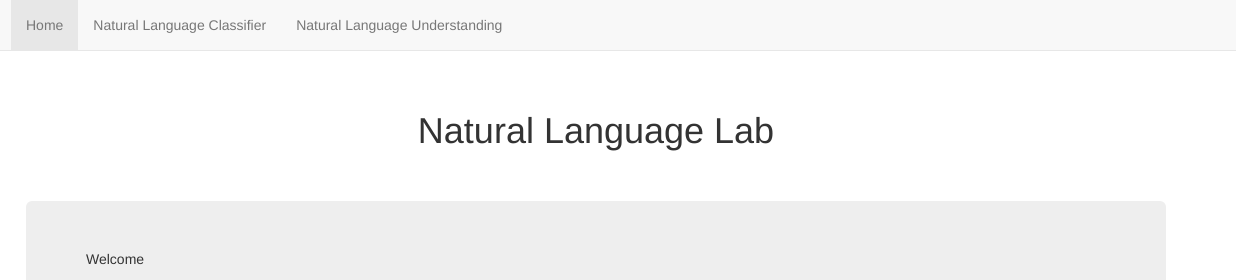
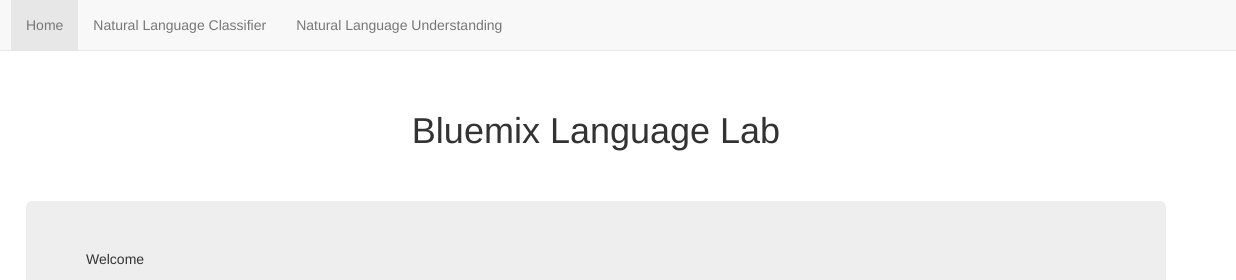
Before and after one commit to marina62/simple-toolchain-cognitive, a website: page public/index.html in a window 1280 px wide. Shown: the top 280 px of the page, 44-1280 px from the left. Drawn offline with Linux system fonts and the light colour scheme; no server answers.

Commit message:
Changed back to blue mix language lab

```diff
--- a/public/index.html
+++ b/public/index.html
@@ -39,7 +39,7 @@
     </nav>
     <div class="container">
         <div class="heading">
-          <h1>Natural Language Lab</h1>
+          <h1>Bluemix Language Lab</h1>
         </div>
     </div>
       <div id="home" class="container">
```
